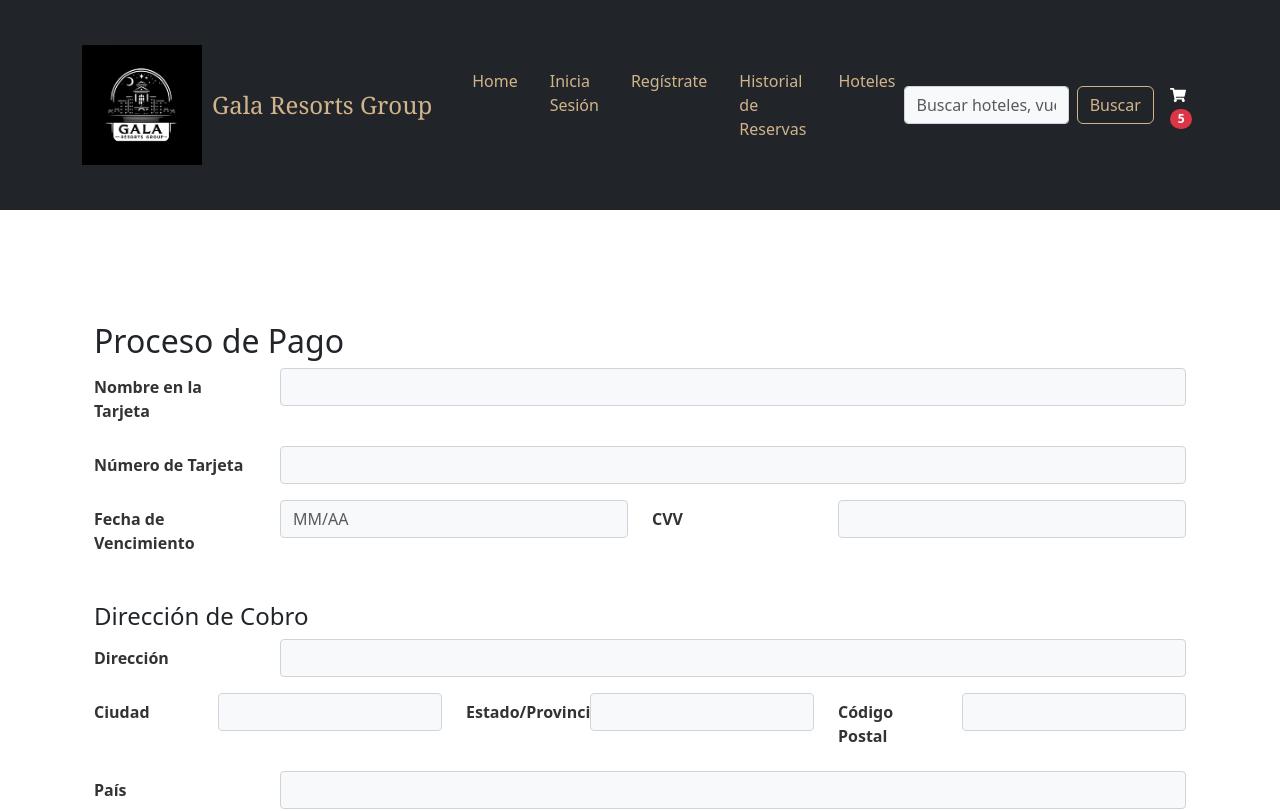
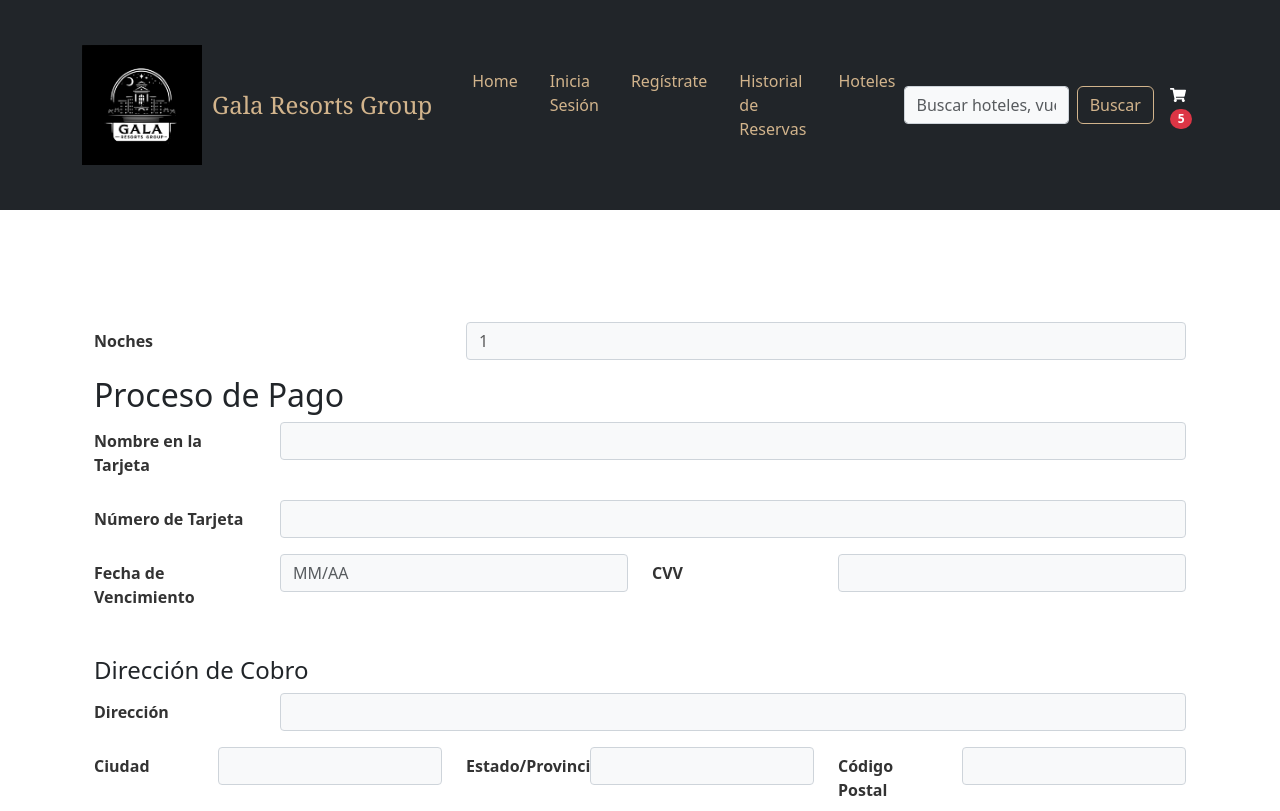
Before and after one commit to Rodas171315/Proyecto-B2B, a React (Create React App) app in the folder Hotel/frontend/sistema_hoteles/: page /checkout in a window 1280 px wide. Shown: the top 811 px of the page. Built offline with nearby package versions, Linux system fonts and the light colour scheme.

Commit message:
resumen de reserva

```diff
--- a/Hotel/frontend/sistema_hoteles/src/App.css
+++ b/Hotel/frontend/sistema_hoteles/src/App.css
@@ -337,5 +337,27 @@ html, body {
   margin-left: 0.5rem;
 }
 
-/* Estilos específicos para el formulario de pago podrían incluir colores personalizados, tipografías, etc. */
-/* Asegúrate de ajustar estos estilos para que coincidan con el tema general de tu aplicación. */
+
+.reservation-summary {
+  border: 1px solid #dee2e6; /* Color de borde suave */
+  border-radius: 0.25rem; /* Bordes redondeados */
+  background-color: #f8f9fa; /* Fondo ligeramente gris */
+  padding: 20px; /* Espaciado interno */
+  margin-top: 20px; /* Espaciado superior */
+  margin-bottom: 40px; /* Espaciado inferior */
+}
+
+.reservation-summary h4 {
+  color: #495057; /* Color oscuro para el título */
+  margin-bottom: 15px; /* Espaciado después del título */
+}
+
+.reservation-summary p {
+  font-size: 16px; /* Tamaño de fuente */
+  color: #343a40; /* Color de fuente */
+  margin-bottom: 10px; /* Espaciado entre párrafos */
+}
+
+.reservation-summary p strong {
+  color: #007bff; /* Color para destacar */
+}
--- a/Hotel/frontend/sistema_hoteles/src/components/CheckoutPage.jsx
+++ b/Hotel/frontend/sistema_hoteles/src/components/CheckoutPage.jsx
@@ -1,16 +1,28 @@
 import React, { useState } from 'react';
 import { Container, Button, Form, Row, Col, Modal } from 'react-bootstrap';
-import { useNavigate } from 'react-router-dom';
+import { useNavigate, useLocation } from 'react-router-dom';
 
 const CheckoutPage = () => {
   const navigate = useNavigate();
-  const [showSuccessModal, setShowSuccessModal] = useState(false); // Estado para controlar la visibilidad del modal
+  const location = useLocation(); // Mover la llamada a useLocation aquí, dentro del componente.
+  const [showSuccessModal, setShowSuccessModal] = useState(false);
+
+  // Extraer roomType y roomPrice del estado de navegación, si existe.
+  const { roomType, roomPrice } = location.state || { roomType: '', roomPrice: '' };
+
   const [paymentDetails, setPaymentDetails] = useState({
     cardName: '',
     cardNumber: '',
     expiryDate: '',
     cvv: '',
+    address: '',
+    city: '',
+    state: '',
+    zip: '',
+    country: '',
+    nights: 1, // Asumiendo una estancia mínima de 1 noche
   });
+
 
   const handleInputChange = (event) => {
     const { name, value } = event.target;
@@ -20,13 +32,37 @@ const CheckoutPage = () => {
   const handleSubmit = (event) => {
     event.preventDefault();
     console.log('Procesando pago con detalles: ', paymentDetails);
-    setShowSuccessModal(true); // Muestra el modal de éxito tras procesar el pago
+    setShowSuccessModal(true);
   };
 
   return (
     <Container className="my-5">
+<Form.Group as={Row} className="mb-3" controlId="nights">
+  <Form.Label column sm={4}>Noches</Form.Label>
+  <Col sm={8}>
+    <Form.Control
+      type="number"
+      name="nights"
+      min="1" // Mínimo una noche
+      value={paymentDetails.nights}
+      onChange={handleInputChange}
+      required
+    />
+  </Col>
+</Form.Group>
+
+      <Form onSubmit={handleSubmit}>
+                {/* Resumen de la reserva */}
+                {roomType && (
+  <div className="reservation-summary mb-4">
+    <h4>Resumen de la Reserva</h4>
+    <p><strong>Tipo de Habitación:</strong> {roomType}</p>
+    <p><strong>Precio por noche:</strong> ${roomPrice}</p>
+    <p><strong>Noches:</strong> {paymentDetails.nights}</p>
+    <p><strong>Precio Total:</strong> ${roomPrice * paymentDetails.nights}</p>
+  </div>
+)}
       <h2>Proceso de Pago</h2>
-      <Form onSubmit={handleSubmit}>
         {/* Información de la tarjeta */}
         <Form.Group as={Row} className="mb-3" controlId="cardName">
           <Form.Label column sm={2}>Nombre en la Tarjeta</Form.Label>
@@ -109,6 +145,7 @@ const CheckoutPage = () => {
           </Col>
         </Form.Group>
 
+
         <Row>
           <Col sm={4}>
             <Form.Group as={Row} className="mb-3" controlId="city">
--- a/Hotel/frontend/sistema_hoteles/src/components/HotelDetailsPage.jsx
+++ b/Hotel/frontend/sistema_hoteles/src/components/HotelDetailsPage.jsx
@@ -24,8 +24,8 @@ const HotelDetailsPage = () => {
   const navigate = useNavigate(); // Se coloca useNavigate dentro del componente
 
   // Función para manejar el click del botón de reserva
-  const handleReserveClick = () => {
-    navigate('/checkout'); // Navega a la página de checkout
+  const handleReserveClick = (room) => {
+    navigate('/checkout', { state: { roomType: room.type, roomPrice: room.price } });
   };
 
   return (
@@ -61,7 +61,7 @@ const HotelDetailsPage = () => {
       <Card.Body>
         <Card.Title>{room.type}</Card.Title>
         <Card.Text>Precio: ${room.price} por noche</Card.Text>
-                    <Button variant="primary" onClick={handleReserveClick}>Reservar</Button>
+        <Button variant="primary" onClick={() => handleReserveClick(room)}>Reservar</Button>
       </Card.Body>
     </Card>
   </Col>
```
Lines whose indentation alone changed are shown as unchanged.
